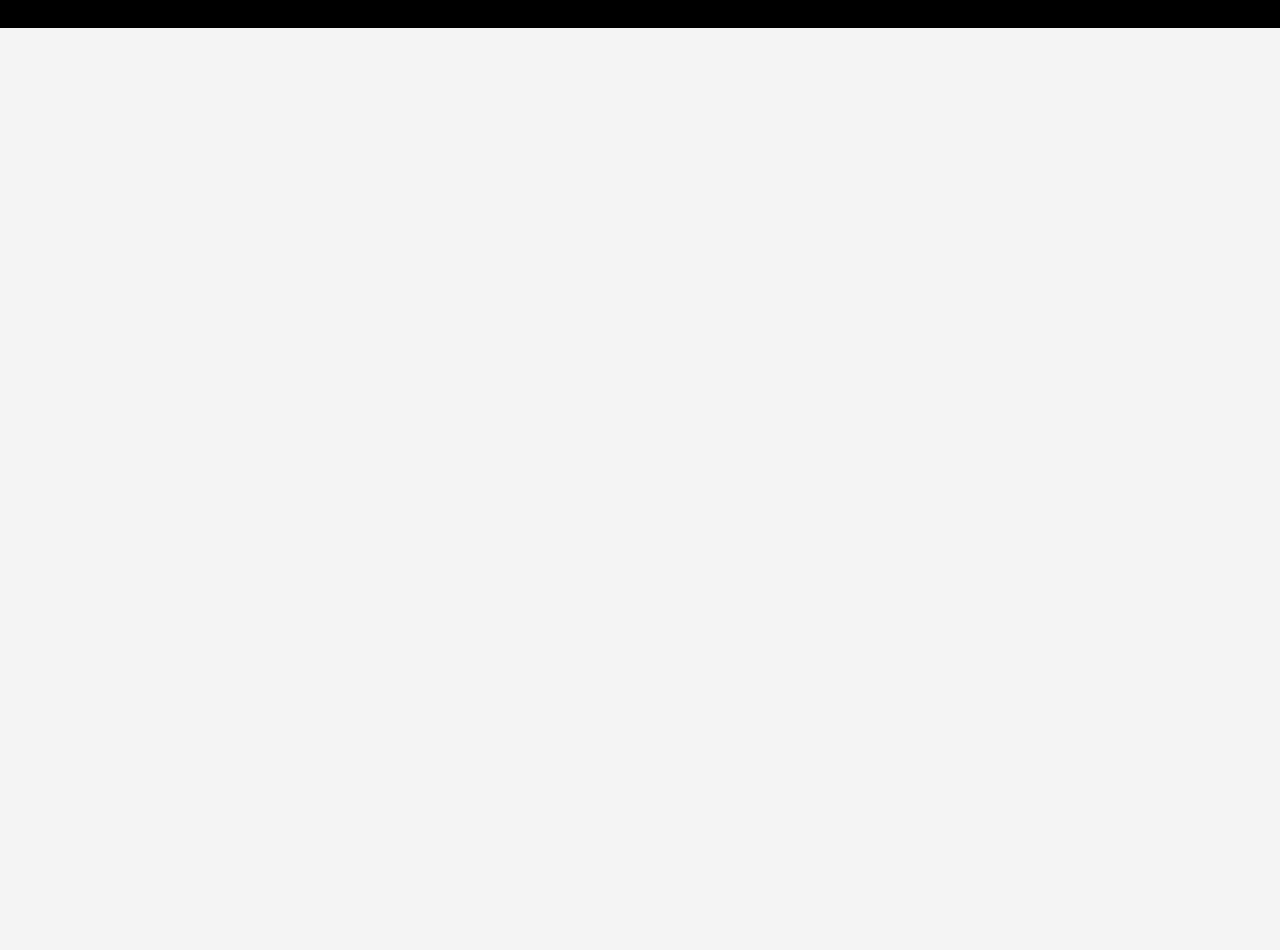
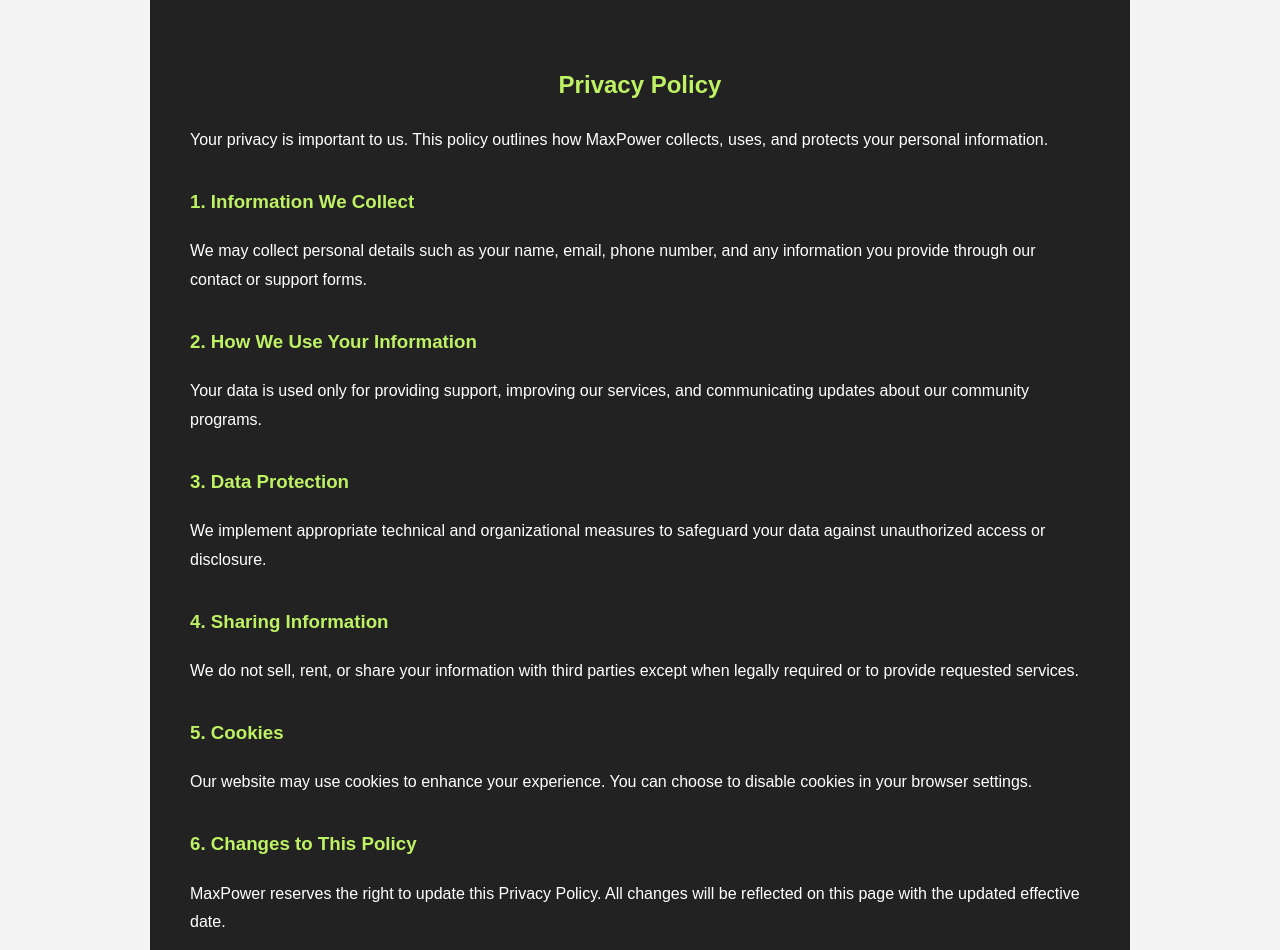
Before and after one commit to sneakzttv/ITO5032-Assignment-Repo, a Vue app: page /privacy-policy in a window 1280 px wide. Shown: the part 222-1172 px from the top of the page. Before the commit the page ends 800 px from the top, so only its background shows below. Built offline with nearby package versions, Linux system fonts and the light colour scheme.

Commit message:
Terms And Conditions
Privacy policy complete.
Terms and conditions complete.
Footer links added.

```diff
--- a/src/components/AppFooter.vue
+++ b/src/components/AppFooter.vue
@@ -1,7 +1,11 @@
 <!-- Reusable footer code for organization -->
 <template>
   <footer>
-    <p>© 2025 | Privacy Policy | Terms & Conditions</p>
+    <p>
+      © 2025 |
+      <router-link to="/privacy-policy"> Privacy Policy </router-link> |
+      <router-link to="/terms-and-conditions"> Terms & Conditions </router-link>
+    </p>
   </footer>
 </template>
 
--- /dev/null
+++ b/src/components/PrivacyPolicyPage.vue
@@ -0,0 +1,51 @@
+<script setup>
+import '../style/privacy.css'
+</script>
+
+<template>
+  <main class="privacy-content">
+    <section class="privacy-box">
+      <h2>Privacy Policy</h2>
+      <p>
+        Your privacy is important to us. This policy outlines how MaxPower collects, uses, and
+        protects your personal information.
+      </p>
+
+      <h3>1. Information We Collect</h3>
+      <p>
+        We may collect personal details such as your name, email, phone number, and any information
+        you provide through our contact or support forms.
+      </p>
+
+      <h3>2. How We Use Your Information</h3>
+      <p>
+        Your data is used only for providing support, improving our services, and communicating
+        updates about our community programs.
+      </p>
+
+      <h3>3. Data Protection</h3>
+      <p>
+        We implement appropriate technical and organizational measures to safeguard your data
+        against unauthorized access or disclosure.
+      </p>
+
+      <h3>4. Sharing Information</h3>
+      <p>
+        We do not sell, rent, or share your information with third parties except when legally
+        required or to provide requested services.
+      </p>
+
+      <h3>5. Cookies</h3>
+      <p>
+        Our website may use cookies to enhance your experience. You can choose to disable cookies in
+        your browser settings.
+      </p>
+
+      <h3>6. Changes to This Policy</h3>
+      <p>
+        MaxPower reserves the right to update this Privacy Policy. All changes will be reflected on
+        this page with the updated effective date.
+      </p>
+    </section>
+  </main>
+</template>
--- /dev/null
+++ b/src/components/TermsAndConditionsPage.vue
@@ -0,0 +1,46 @@
+<script setup>
+import '../style/terms.css'
+</script>
+
+<template>
+  <main class="terms-content">
+    <section class="terms-box">
+      <h2>Terms & Conditions</h2>
+      <p>
+        Welcome to MaxPower. By using our website, you agree to comply with and be bound by the
+        following terms and conditions.
+      </p>
+
+      <h3>1. Use of Website</h3>
+      <p>
+        You agree to use this website for lawful purposes only. You may not use our services for any
+        illegal or unauthorized activity.
+      </p>
+
+      <h3>2. Donations and Support</h3>
+      <p>
+        All donations made through this site are voluntary and non-refundable. We are committed to
+        ensuring all contributions are used to support community initiatives as described on our
+        website.
+      </p>
+
+      <h3>3. Content Ownership</h3>
+      <p>
+        All text, images, and materials on this website are the property of MaxPower unless
+        otherwise stated. Unauthorized use of content is prohibited.
+      </p>
+
+      <h3>4. Limitation of Liability</h3>
+      <p>
+        MaxPower will not be held responsible for any damages or losses resulting from your use of
+        our website or services.
+      </p>
+
+      <h3>5. Updates to Terms</h3>
+      <p>
+        We may revise these Terms from time to time. Any changes will be posted on this page with an
+        updated effective date.
+      </p>
+    </section>
+  </main>
+</template>
--- a/src/router/index.js
+++ b/src/router/index.js
@@ -8,6 +8,8 @@
 import LoginPage from '../components/LoginPage.vue'
 import LoginSuccessPage from '@/components/LoginSuccessPage.vue'
 import MessageSuccessPage from '@/components/MessageSuccessPage.vue'
+import PrivacyPolicyPage from '@/components/PrivacyPolicyPage.vue'
+import TermsAndConditionsPage from '@/components/TermsAndConditionsPage.vue'
 
 const routes = [
   { path: '/', component: HomePage },
@@ -19,6 +21,8 @@
   { path: '/login', component: LoginPage },
   { path: '/login-success', component: LoginSuccessPage },
   { path: '/message-success', component: MessageSuccessPage },
+  { path: '/privacy-policy', component: PrivacyPolicyPage },
+  { path: '/terms-and-conditions', component: TermsAndConditionsPage },
 ]
 
 const router = createRouter({
--- a/src/style/contact.css
+++ b/src/style/contact.css
@@ -21,7 +21,7 @@
   flex: 1;
   background: #111;
   border-radius: 12px;
-  padding: 120px 0 0 0;
+  padding: 180px 0 0 0;
   color: #ccc;
   text-align: center;
 }
--- a/src/style/footer.css
+++ b/src/style/footer.css
@@ -7,3 +7,14 @@
   font-size: 0.9rem;
   margin-top: auto;
 }
+
+footer a {
+  color: #bef264;
+  text-decoration: none;
+  margin: 0 5px;
+  font-weight: bold;
+}
+
+footer a:hover {
+  text-decoration: underline;
+}
--- /dev/null
+++ b/src/style/privacy.css
@@ -0,0 +1,29 @@
+/* ===== TERMS & PRIVACY PAGES ===== */
+.terms-content,
+.privacy-content {
+  background: #222;
+  color: white;
+  border-radius: 16px;
+  padding: 60px 40px;
+  max-width: 900px;
+  margin: 40px auto;
+  line-height: 1.8;
+}
+
+.terms-box h2,
+.privacy-box h2 {
+  text-align: center;
+  margin-bottom: 20px;
+  color: #bef264;
+}
+
+.terms-box h3,
+.privacy-box h3 {
+  margin-top: 30px;
+  color: #bef264;
+}
+
+.terms-box p,
+.privacy-box p {
+  margin-top: 10px;
+}
--- /dev/null
+++ b/src/style/terms.css
@@ -0,0 +1,29 @@
+/* ===== TERMS & PRIVACY PAGES ===== */
+.terms-content,
+.privacy-content {
+  background: #222;
+  color: white;
+  border-radius: 16px;
+  padding: 60px 40px;
+  max-width: 900px;
+  margin: 40px auto;
+  line-height: 1.8;
+}
+
+.terms-box h2,
+.privacy-box h2 {
+  text-align: center;
+  margin-bottom: 20px;
+  color: #bef264;
+}
+
+.terms-box h3,
+.privacy-box h3 {
+  margin-top: 30px;
+  color: #bef264;
+}
+
+.terms-box p,
+.privacy-box p {
+  margin-top: 10px;
+}
```
